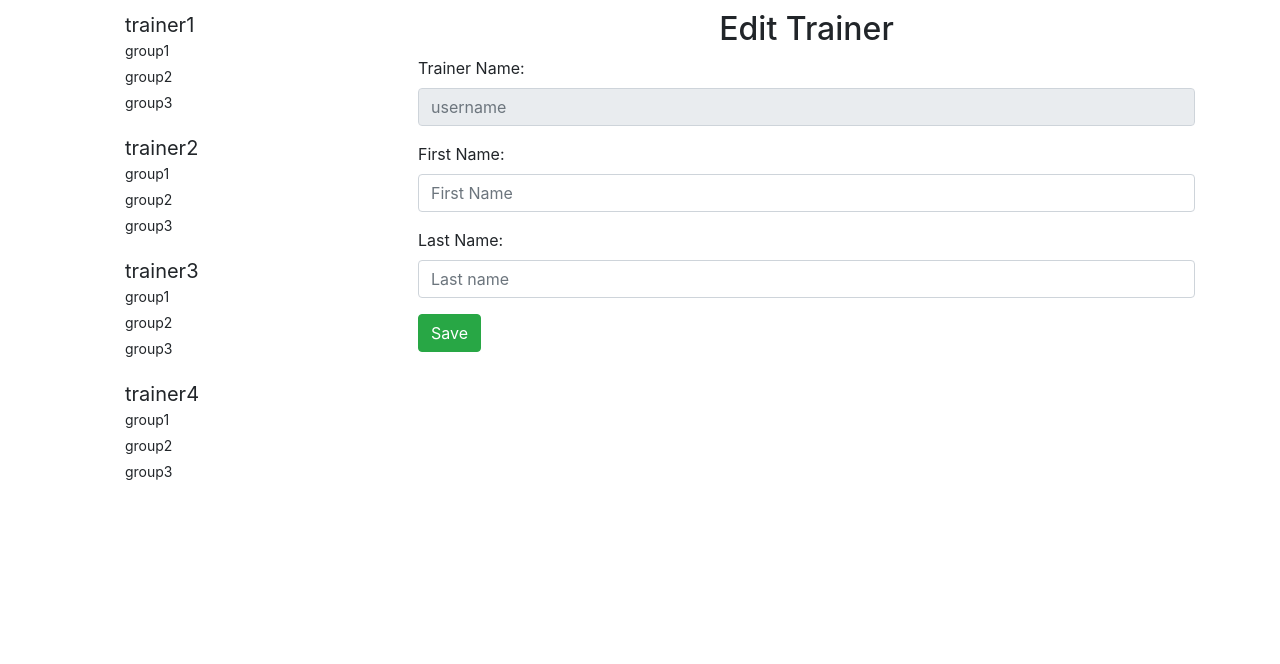
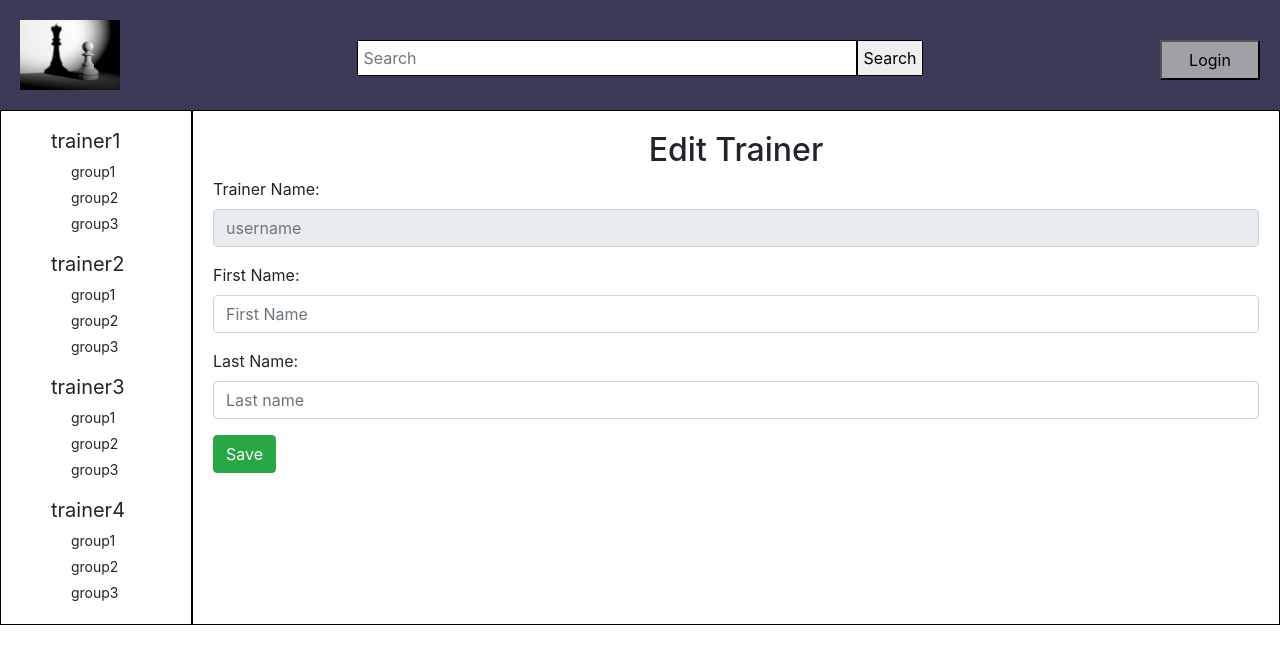
Before and after one commit to Zhuk1305/journal, a React (Create React App) app: page /edit-trainer in a window 1280 px wide. Shown: the top 664 px of the page. Built offline with nearby package versions, Linux system fonts and the light colour scheme; no server answers.

Commit message:
Create header, update Table, add style for project

```diff
--- a/src/App.css
+++ b/src/App.css
@@ -1,9 +1,9 @@
-.container {
+.main{
 	display: flex;
-	justify-content: space-between;
-	margin-top: 10px;
+	justify-content: space-around;
 }
-
 .wrapper {
-	width: 70%;
+	width: 85%;
+	border: 1px solid black;
+	padding: 20px;
 }
--- a/src/App.js
+++ b/src/App.js
@@ -7,22 +7,27 @@ import AddTrainer from './component/trainer/AddTrainer';
 import EditTrainer from './component/trainer/EditTrainer';
 import ListTrainer from './component/trainer/ListTrainer';
 import Navbar from './component/NavbarTrainer/Navbar';
+import Header from './component/Header/Header.js';
 
 function App() {
   return (
-		<div className="container">
+		<div className="containers">
+			<div className="header">
+			<Header />
+			</div>
+			<div className="main">
 			<Navbar />
 			<Router>
 					<div className="wrapper">
 								<Switch>
-									<Route path="/" exact component={ListTrainer} />
+									<Route path="/" exact component={Table} />
 									<Route path="/trainers" component={ListTrainer} />
 									<Route path="/add-trainer" component={AddTrainer} />
 									<Route path="/edit-trainer" component={EditTrainer} />
 							</Switch>
 					</div>
 			</Router>
-
+			</div>
 		</div>
  		);
 }
--- a/src/component/Header/Header.css
+++ b/src/component/Header/Header.css
@@ -0,0 +1,16 @@
+.header-wrapper {
+	background:rgb(59, 59, 88);
+	display: flex;
+	justify-content: space-between;
+	padding: 20px;
+}
+img {
+	width: 100px;
+	height: 70px;
+}
+.btn__login {
+	margin-top: 20px;
+	background-color: rgb(160, 160, 165);
+	height: 40px;
+	width: 100px;
+}
--- /dev/null
+++ b/src/component/Header/HeaderSearch.css
@@ -0,0 +1,12 @@
+.search {
+	border: 1px solid black;
+	width: 500px;
+	padding: 5px;
+}
+.search__block {
+	margin-top: 20px;
+}
+.btn__search {
+	border: 1px solid black;
+	padding: 5px;
+}
--- /dev/null
+++ b/src/component/Header/HeaderSearch.js
@@ -0,0 +1,16 @@
+import React, {Component} from 'react'
+import './HeaderSearch.css'
+class HeaderSearch extends Component {
+	render() {
+		return (
+			<div className="search__block">
+  <form class="form__search">
+    <input className="search" type="search" placeholder="Search"/>
+    <button className="btn__search" type="submit">Search</button>
+  </form>
+</div>
+		)
+	}
+}
+
+export default HeaderSearch;
--- a/src/component/NavbarTrainer/Navbar.css
+++ b/src/component/NavbarTrainer/Navbar.css
@@ -1,17 +1,23 @@
 ul {
 	list-style-type: none;
+	margin: 0;
+	padding: 0;
 }
 li {
-	margin-bottom: 20px;
+	margin-top:15px;
 }
 .nav__trainer {
 	font-size:20px;
 }
 .nav__group {
 	font-size: 14px;
-	margin-bottom: 5px;
+	margin-top:5px;
+	margin-left: 20px;
+
 }
 .nav__wrapper {
-	width: 30%;
+	width: 15%;
 	text-decoration: none;
+	border: 1px solid black;
+	padding:0 10px 5px 50px;
 }
--- a/src/component/Table/Table.js
+++ b/src/component/Table/Table.js
@@ -1,36 +1,58 @@
-import React from 'react';
+import React,{Component} from 'react';
 import './Table.css';
 
-const Table = (props) => {
+const data = {
+	student: [
+		{
+			id:1,
+			firstName: "ivan",
+			lastName: "zhuk",
+			contact: "+37529 666 66 66",
+			yb:2013,
+			payment:"yes",
+			comment:"good"
+		}
+	]
+}
+class Table extends Component {
+	constructor(props) {
+		super(props)
+		this.state = {
+			data: data
+		}
+	}
+	render() {
 	return (
+		<div>
+			<h2 className="text-center">group1, вт19</h2>
 <table class="table table-bordered">
   <thead>
     <tr>
       <th scope="col">#</th>
-      <th scope="col">First</th>
-      <th scope="col">Last</th>
+      <th scope="col">FirstName</th>
+      <th scope="col">LastName</th>
       <th scope="col">Contact</th>
-      <th scope="col">Вторник, 03</th>
-      <th scope="col">Вторник, 10</th>
-      <th scope="col">Вторник, 17</th>
-      <th scope="col">Вторник, 24</th>
+      <th scope="col">YoB</th>
+      <th scope="col">Payment</th>
+      <th scope="col">Comment</th>
     </tr>
   </thead>
   <tbody>
-		{ props.data.map(item =>(
+		{ this.state.data.student.map(item =>(
     <tr key={item.id}>
       <td>{item.id}</td>
-      <td>{item.First}</td>
-      <td>{item.Last}</td>
-			<td>{item.Contact}</td>
-			<td>{item.isHere1}</td>
-			<td>{item.isHere2}</td>
-			<td>{item.isHere3}</td>
-			<td>{item.isHere4}</td>
+      <td>{item.firstName}</td>
+      <td>{item.lastName}</td>
+			<td>{item.contact}</td>
+			<th>{item.yb}</th>
+      <th>{item.payment}</th>
+      <th>{item.comment}</th>
 			</tr>
 		))}
 		</tbody>
 </table>
+</div>
 	)}
+}
 
 export default Table;
--- a/src/component/trainer/EditTrainer.js
+++ b/src/component/trainer/EditTrainer.js
@@ -40,7 +40,7 @@ class EditTrainer extends Component {
         ApiService.editTrainer(trainers)
             .then(res => {
                 this.setState({message : 'Trainer added successfully.'});
-                this.props.history.push('/trainer');
+                this.props.history.push('/trainers');
             });
     }
 
--- a/src/component/trainer/ListTrainer.js
+++ b/src/component/trainer/ListTrainer.js
@@ -1,5 +1,6 @@
 import React, { Component } from 'react'
 import ApiService from "../../service/ApiService";
+import "./trainer.css"
 
 class ListTrainer extends Component {
 
@@ -31,7 +32,8 @@ class ListTrainer extends Component {
            .then(res => {
                this.setState({message : 'Trainer deleted successfully.'});
                this.setState({trainer: this.state.trainers.filter(trainer => trainer.id !== trainerId)});
-           })
+
+							})
 
     }
 
@@ -50,13 +52,15 @@ class ListTrainer extends Component {
             <div>
                 <h2 className="text-center">Trainer Details</h2>
                 <button className="btn btn-danger" style={{width:'100px'}} onClick={() => this.addTrainer()}> Add Trainer</button>
-                <table className="table table-striped">
+                <table className="table table-bordered">
                     <thead>
                         <tr>
-                            <th className="hidden">Id</th>
+                            <th>Id</th>
                             <th>FirstName</th>
                             <th>LastName</th>
                             <th>UserName</th>
+														<th>Delete</th>
+														<th>Edit</th>
                         </tr>
                     </thead>
                     <tbody>
@@ -64,12 +68,15 @@ class ListTrainer extends Component {
                             this.state.trainers.map(
                         trainer =>
                                     <tr key={trainer.id}>
+																				<td>{trainer.id}</td>
                                         <td>{trainer.firstName}</td>
                                         <td>{trainer.lastName}</td>
                                         <td>{trainer.username}</td>
                                         <td>
                                             <button className="btn btn-success" onClick={() => this.deleteTrainer(trainer.id)}> Delete</button>
-                                            <button className="btn btn-success" onClick={() => this.editTrainer(trainer.id)} style={{marginLeft: '20px'}}> Edit</button>
+                                           </td>
+																					 <td>
+																						 <button className="btn btn-success" onClick={() => this.editTrainer(trainer.id)}> Edit</button>
                                         </td>
                                     </tr>
                             )
--- /dev/null
+++ b/src/component/trainer/trainer.css
@@ -0,0 +1,4 @@
+.table {
+	margin: 0;
+	margin-top: 10px;
+}
```
Also changed, not shown: src/component/Header/Header.js, src/component/Header/HeaderLogin.js (added), src/image/pawn.jpg (added).
